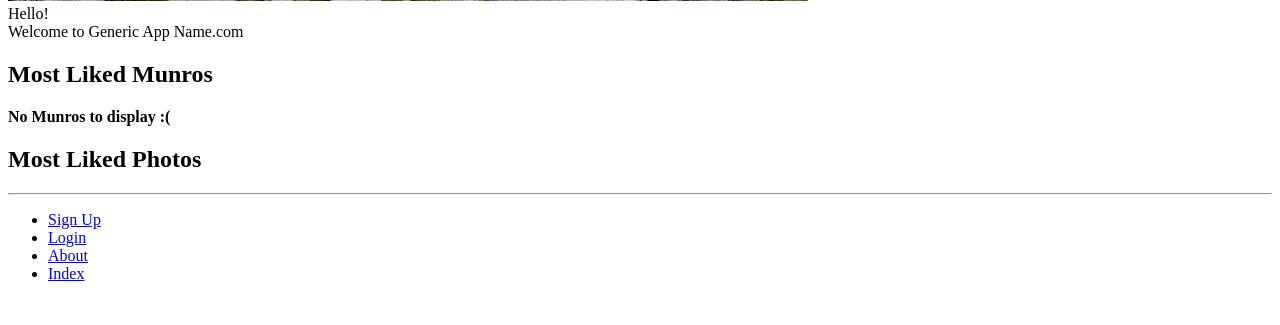
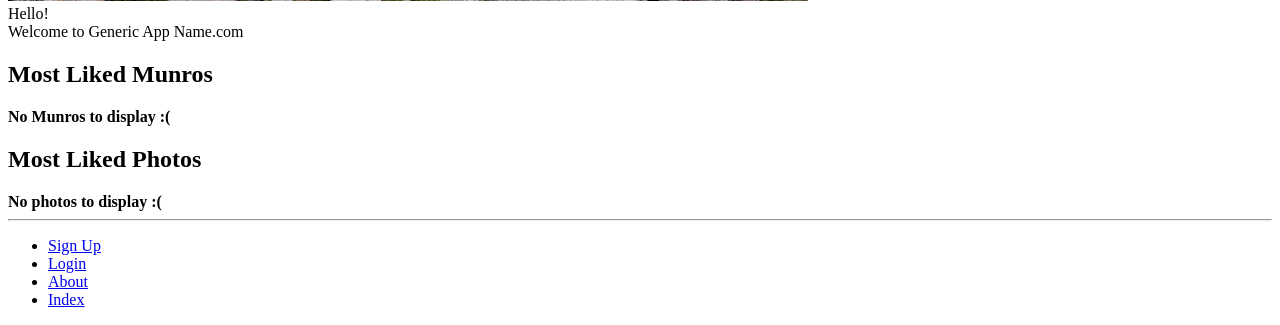
Before and after one commit to Conal97/IT-Group-Project, a Django app: page / in a window 1280 px wide. Shown: the part 613-938 px from the top of the page. Before the commit the page ends 894 px from the top, so only its background shows below. Run offline with Django 3.2, Linux system fonts and the light colour scheme; data comes from the database, SQL or seed files in the repository.

Commit message:
minor index edit

```diff
--- a/templates/rango/index.html
+++ b/templates/rango/index.html
@@ -35,7 +35,7 @@
     {% endif %}
     </div>
     <h2>Most Liked Photos</h2>
-    {% if categories %}
+    {% if photos %}
         <ul>
         {%for photo in photos %} <!--dunno how this will work -->
             <li>
@@ -44,7 +44,7 @@
         {% endfor %}
         </ul>
     {% else %}
-        <strong>There are no pages present.</strong>
+        <strong>No photos to display :(</strong>
     {% endif %}
     </div>
 
```
